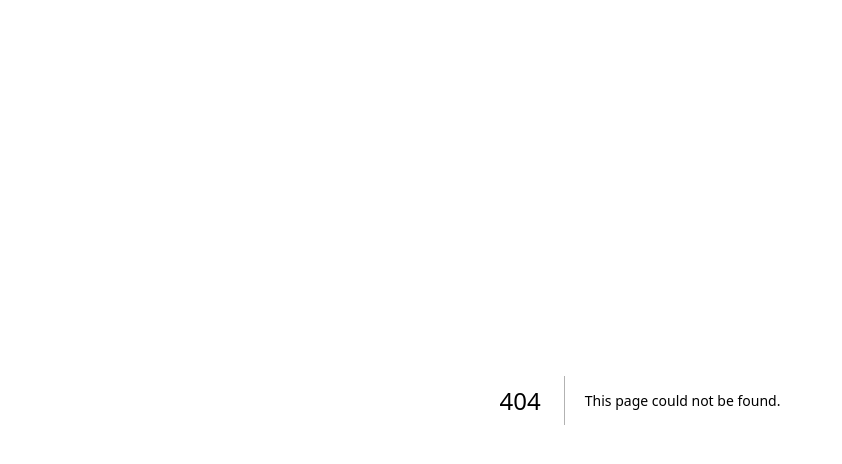
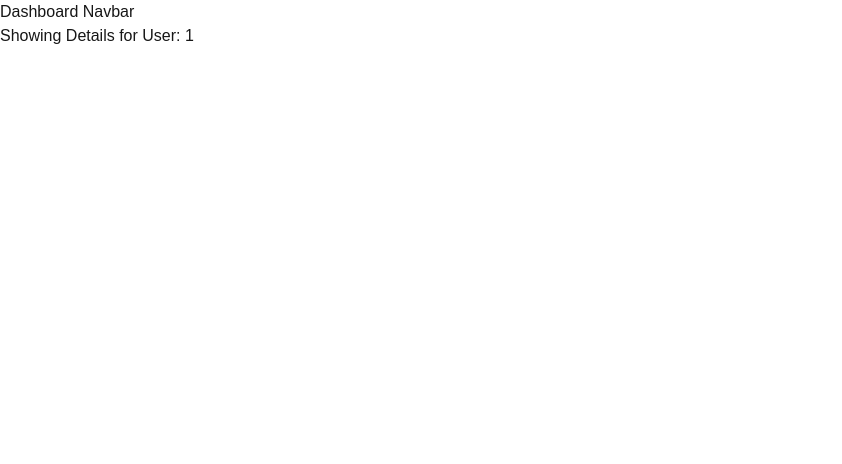
Before and after one commit to HarshathMohanaSundaram/nextjs_demo, a Next.js app: page /dashboard/users/1 in a window 1280 px wide. Before the commit this address had no page. Shown: the top 464 px of the page, without its empty margins (0-842 px from the left). Built offline with nearby package versions, Linux system fonts and the light colour scheme.

Commit message:
Add UserDetails component to display user information

```diff
--- /dev/null
+++ b/app/(dashboard)/dashboard/users/[id]/page.tsx
@@ -0,0 +1,10 @@
+const UserDetails = async({ params } : { params: Promise<{ id: string }>}) => {
+  const { id } = await params;
+  return (
+    <div>
+      <h1>Showing Details for User: {id}</h1>
+    </div>
+  )
+}
+
+export default UserDetails
```
